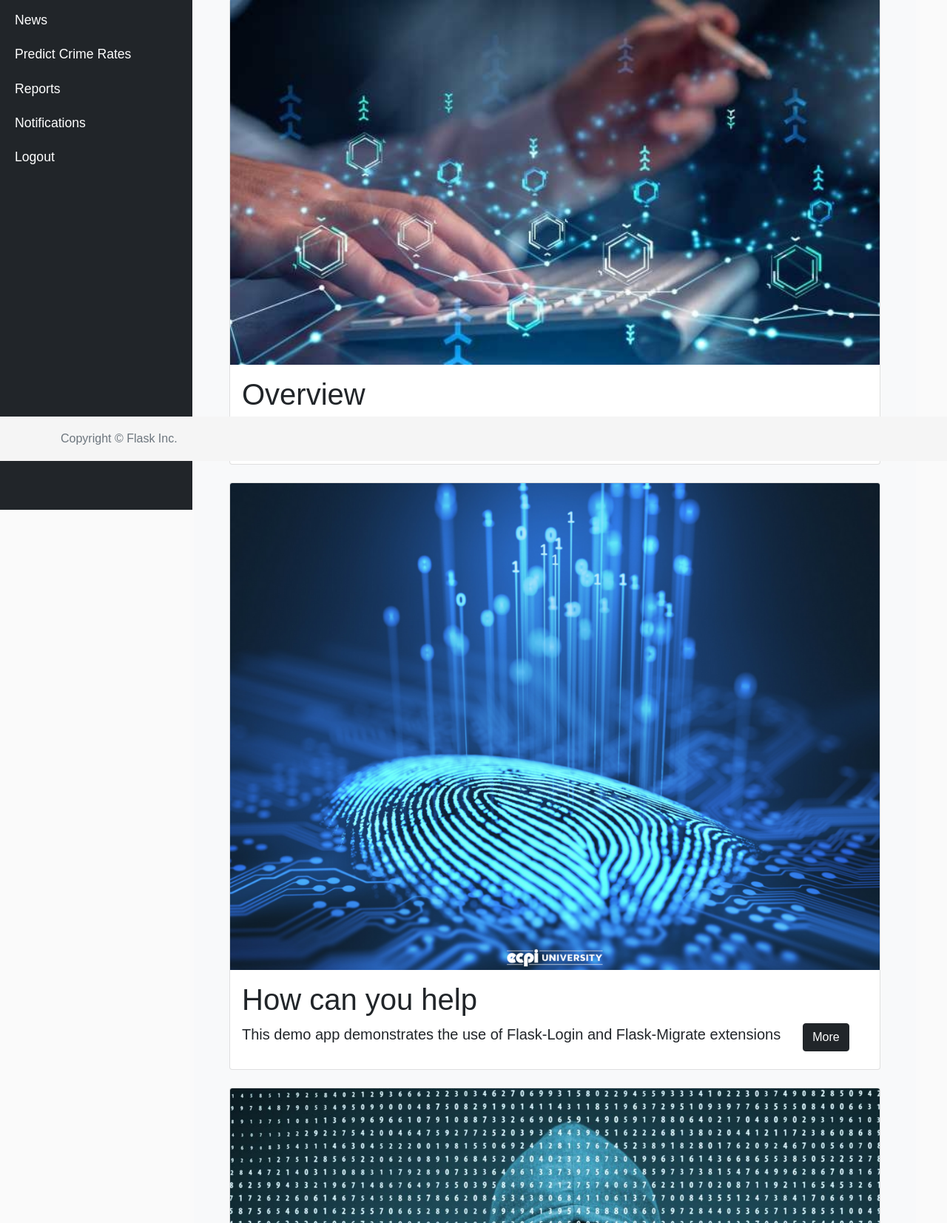
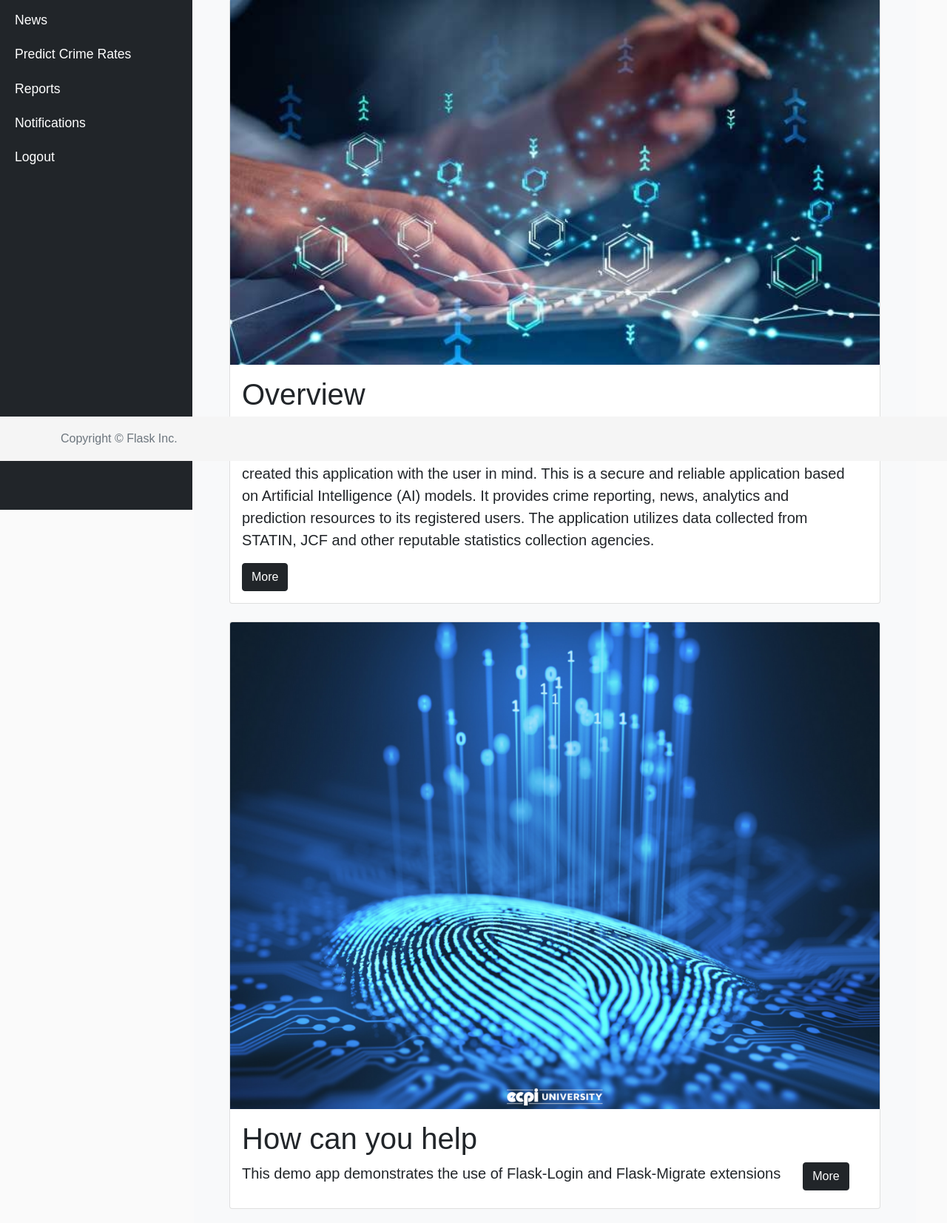
Before and after one commit to SabrinaGraham/predictors, a Flask app: page / in a window 1280 px wide. Shown: the part 177-1830 px from the top of the page at 74% size. Run offline with Flask 2, Linux system fonts and the light colour scheme; some libraries are stand-ins or nearby versions.

Commit message:
Updated Overview

```diff
--- a/app/templates/home.html
+++ b/app/templates/home.html
@@ -10,7 +10,10 @@
         <img class="card-img-to" src="static/images/crime-overview1.jpg" alt="analytics graphic">
         <div class="card-body">
           <h1 class="card-title" >Overview</h1>
-          <p  class="lead">This demo app demonstrates the use of Flask-Login and Flask-Migrate extensions</p>
+          <p  class="lead">This platform was designed and implemented by a team of university computing majors to help combat the crime and
+            violence issue within our communities in Jamaica. They have created this application with the user in mind. This is a
+            secure and reliable application based on Artificial Intelligence (AI) models. It provides crime reporting, news, analytics and prediction resources to its registered users.
+            The application utilizes data collected from STATIN, JCF and other reputable statistics collection agencies.</p>
           <a href="#" class="btn btn-dark" >More</a>
         </div>
     </div>
```
